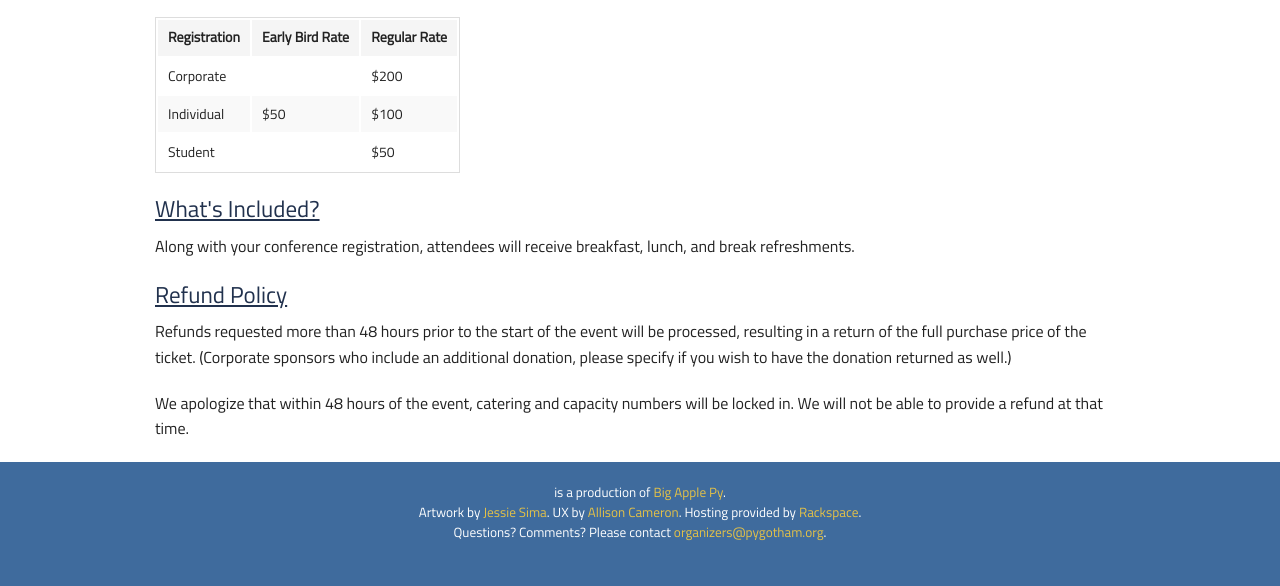
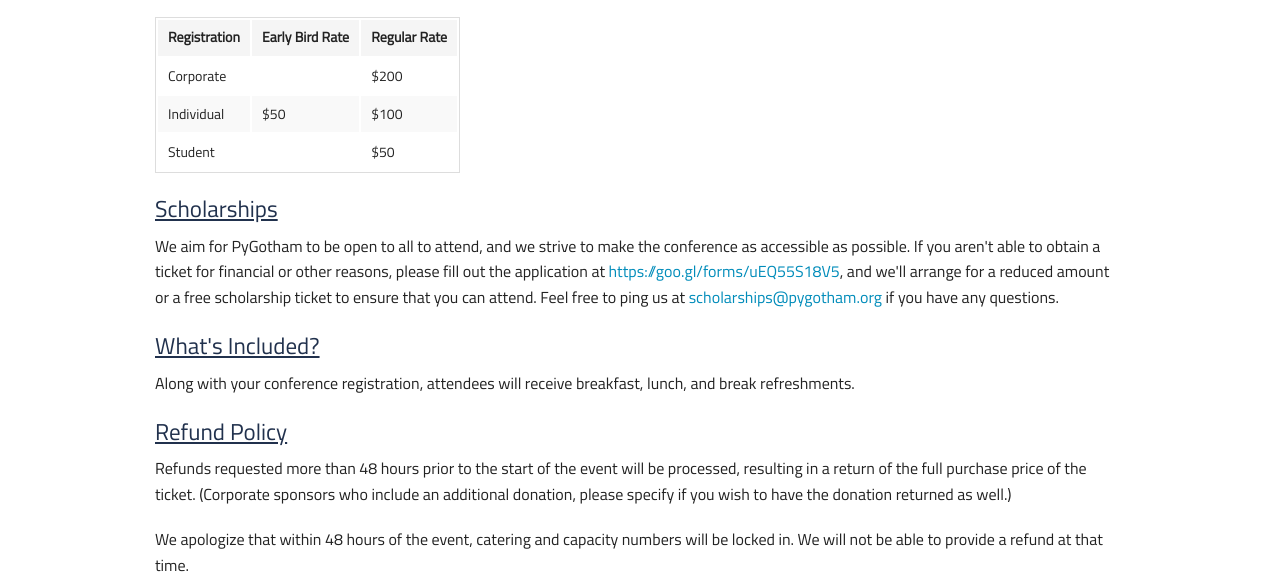
Before and after one commit to PyGotham/pygotham, a Python web app: template pygotham/frontend/templates/registration/information.html in a window 1280 px wide. Shown: the part 246-832 px from the top of the page. Run offline with Jinja, Linux system fonts and the light colour scheme; the template is opened without the code that fills it, so the values that code supplies are empty; some libraries are stand-ins or nearby versions; some web fonts are replaced.

Commit message:
Add scholarship information to the registration page
This information already exists on our FAQ page, but it's also
appropriate here.

Note: the application form link will need to be updated for new events.
Ideally, this form becomes part of the site instead of linking
elsewhere.

```diff
--- a/pygotham/frontend/templates/registration/information.html
+++ b/pygotham/frontend/templates/registration/information.html
@@ -49,6 +49,17 @@
         </tbody>
       </table>
 
+      <h2>Scholarships</h2>
+
+      <p>We aim for PyGotham to be open to all to attend, and we strive to make
+        the conference as accessible as possible. If you aren't able to obtain a
+        ticket for financial or other reasons, please fill out the application
+        at <a href="https://goo.gl/forms/uEQ55S18V5">
+        https://goo.gl/forms/uEQ55S18V5</a>, and we'll arrange for a reduced
+        amount or a free scholarship ticket to ensure that you can attend. Feel
+        free to ping us at <a href="mailto:scholarships@pygotham.org">
+        scholarships@pygotham.org</a> if you have any questions.</p>
+
       <h2>What's Included?</h2>
 
       <p>Along with your conference registration, attendees will receive
```
